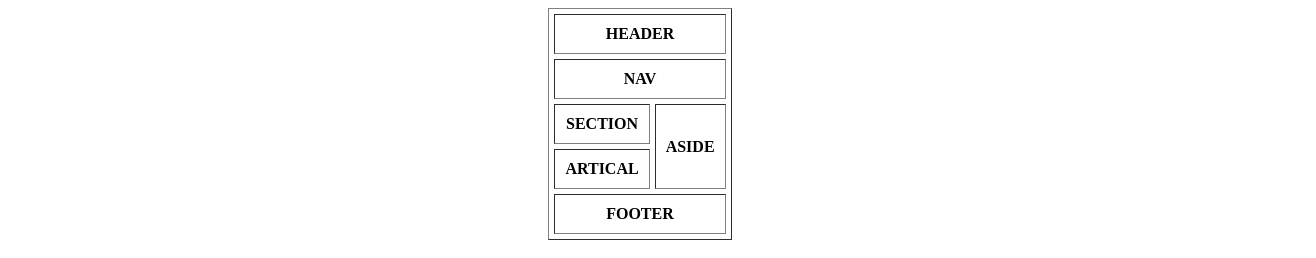
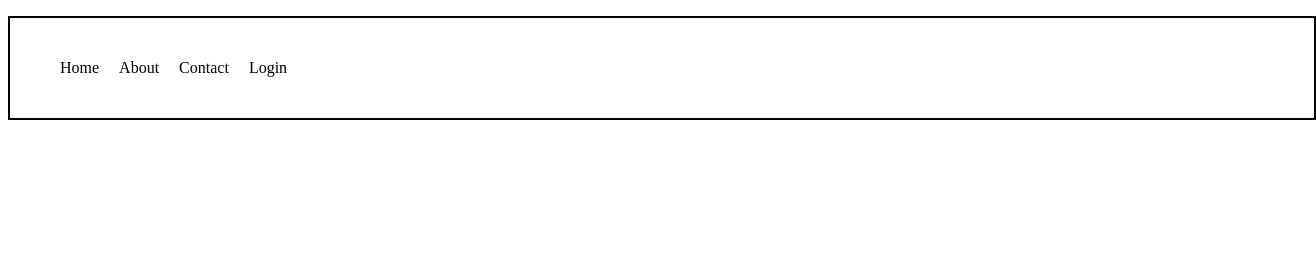
Before and after one commit to Prashant8032/html-image-maping, a plain HTML site: page index.html in a window 1280 px wide. Shown: the whole page, 1316 px wide, since content can reach past the window. Drawn offline with Linux system fonts and the light colour scheme.

Commit message:
Add files via upload

```diff
--- a/index.html
+++ b/index.html
@@ -5,25 +5,16 @@
     <meta http-equiv="X-UA-Compatible" content="IE=edge" />
     <meta name="viewport" content="width=device-width, initial-scale=1.0" />
     <title>Document</title>
+    <link rel="stylesheet" href="style.css" />
   </head>
   <body>
-    <table border="1" align="center" cellspacing="5" cellpadding="10">
-      <tr>
-        <td colspan="2" align="center"><b>HEADER</b></td>
-      </tr>
-      <tr>
-        <td colspan="2" align="center"><b>NAV</b></td>
-      </tr>
-      <tr>
-        <td colspan="1" align="center"><b>SECTION</b></td>
-        <td rowspan="2" colspan="1" align="center"><b>ASIDE</b></td>
-      </tr>
-      <tr>
-        <td colspan="1" align="center"><b>ARTICAL</b></td>
-      </tr>
-      <tr>
-        <td colspan="2" align="center"><b>FOOTER</b></td>
-      </tr>
-    </table>
+    <header>
+      <ul id="navbar">
+        <li>Home</li>
+        <li>About</li>
+        <li>Contact</li>
+        <li>Login</li>
+      </ul>
+    </header>
   </body>
 </html>
--- /dev/null
+++ b/style.css
@@ -0,0 +1,17 @@
+#navbar {
+  height: 100px;
+  width: 100%;
+  border: 2px solid;
+  display: flex;
+  list-style: none;
+  align-items: center;
+}
+
+#navbar li {
+  margin: 10px;
+}
+
+#navbar li:hover {
+  background-color: blue;
+  cursor: pointer;
+}
```
